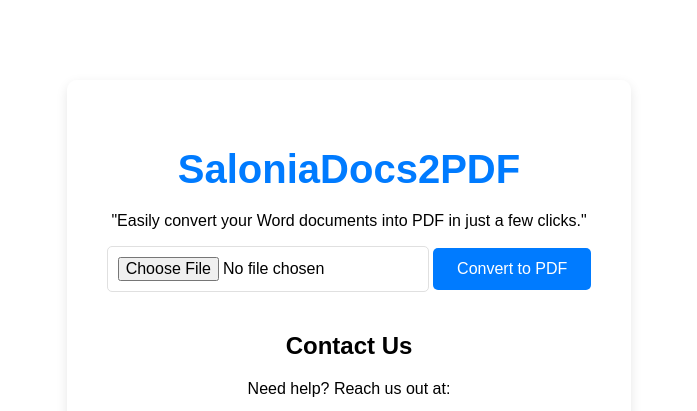
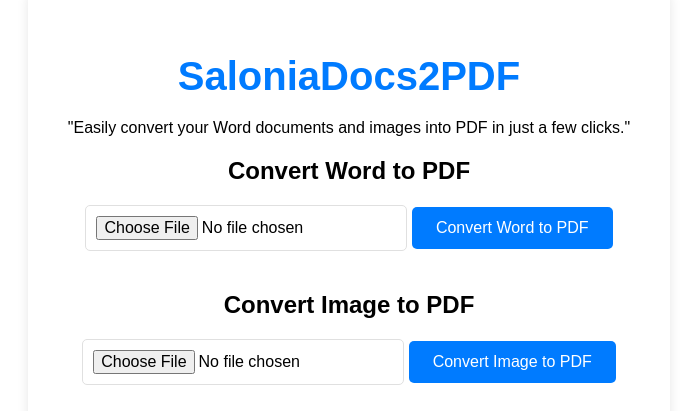
Before and after one commit to jackofficials/SaloniaDocs2PDF.com, a plain HTML site: page index.html in a window 1280 px wide. Shown: the part 104-515 px from the top of the page, without its empty margins (291-988 px from the left). Drawn offline with Linux system fonts and the light colour scheme.

Commit message:
Update to image to pdf

```diff
--- a/index.html
+++ b/index.html
@@ -29,16 +29,19 @@
         <h1 class="title">SaloniaDocs2PDF</h1>
 
         <!-- Small description/quote -->
-        <p class="description">"Easily convert your Word documents into PDF in just a few clicks."</p>
+        <p class="description">"Easily convert your Word documents and images into PDF in just a few clicks."</p>
 
-        <!-- File Input -->
+        <!-- Word File Input -->
+        <h2>Convert Word to PDF</h2>
         <input type="file" id="fileInput" accept=".docx" class="file-input">
+        <button id="convertButton" class="btn">Convert Word to PDF</button>
+        <a id="downloadLink" class="download-link">Download PDF</a>
 
-        <!-- Convert Button -->
-        <button id="convertButton" class="btn">Convert to PDF</button>
-
-        <!-- Download Link (Hidden by default) -->
-        <a id="downloadLink" class="download-link">Download PDF</a>
+        <!-- Image File Input -->
+        <h2>Convert Image to PDF</h2>
+        <input type="file" id="imageFileInput" accept=".jpg, .jpeg, .png" class="file-input">
+        <button id="convertImageButton" class="btn">Convert Image to PDF</button>
+        <a id="downloadImageLink" class="download-link">Download PDF</a>
 
         <!-- Contact Support Section -->
         <div class="contact">
@@ -47,7 +50,7 @@
             <p><strong>Email:</strong> monujacks973@gmail.com</p>
             <a href="https://instagram.com/jackoffishall" class="icon instagram" target="_blank">
                 <img src="instagram-icon.png" alt="Instagram" />
-                <span>Follow us on Instagram</span> <!-- Added text for better alignment -->
+                <span>Follow us on Instagram</span>
             </a>
         </div>
     </div>
```
